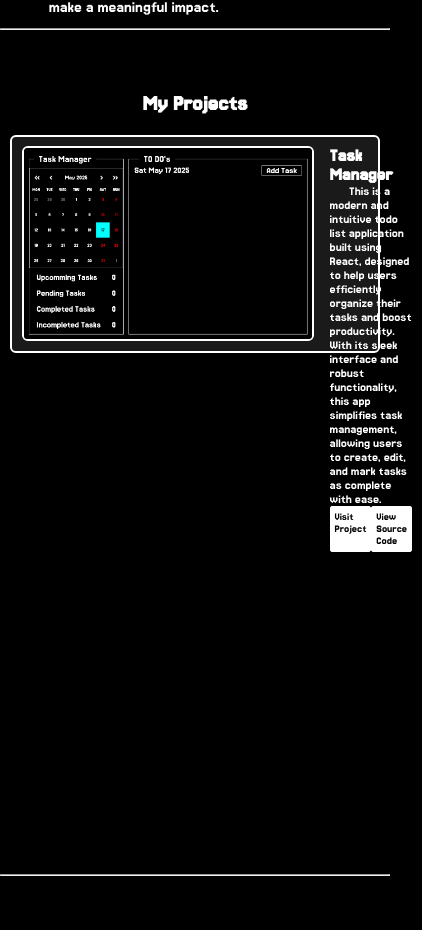
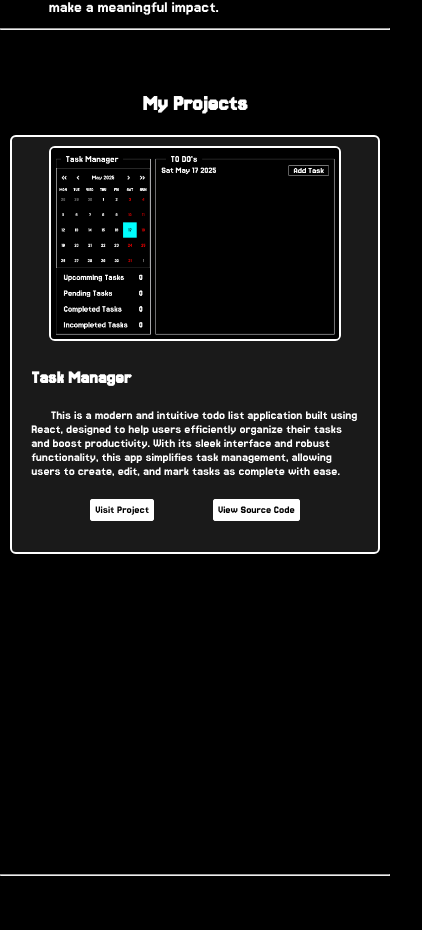
Before and after one commit to bhavi-th/portfolio, a React (Create React App) app: page / in a window 390 px wide. Shown: the part 1712-2642 px from the top of the page, 422 px wide, since content can reach past the window. Built offline with nearby package versions, Linux system fonts and the light colour scheme.

Commit message:
Made project card responsive

```diff
--- a/src/components/Card.css
+++ b/src/components/Card.css
@@ -98,3 +98,9 @@
     background-color: white;
     color: black;
 }
+
+@media (max-width:1024px){
+    .Card{
+        flex-direction: column;
+    }
+}
```
